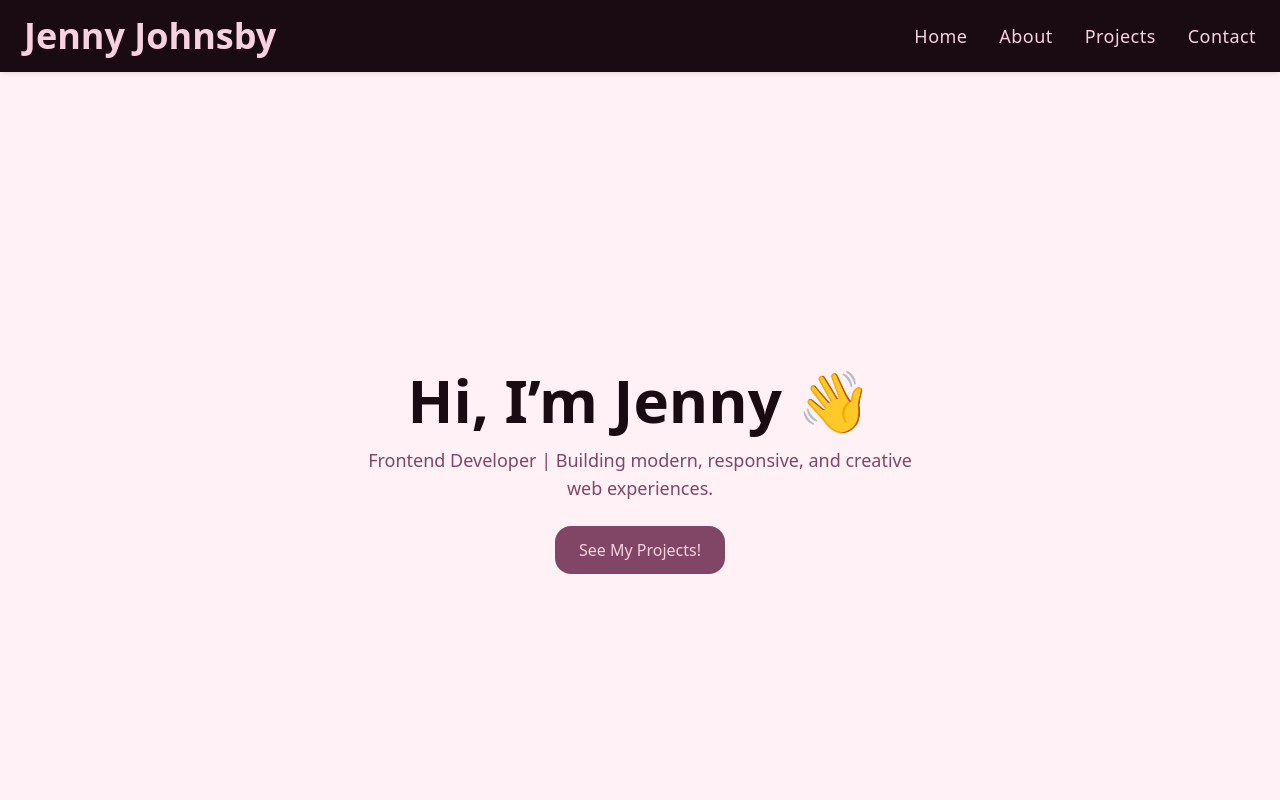
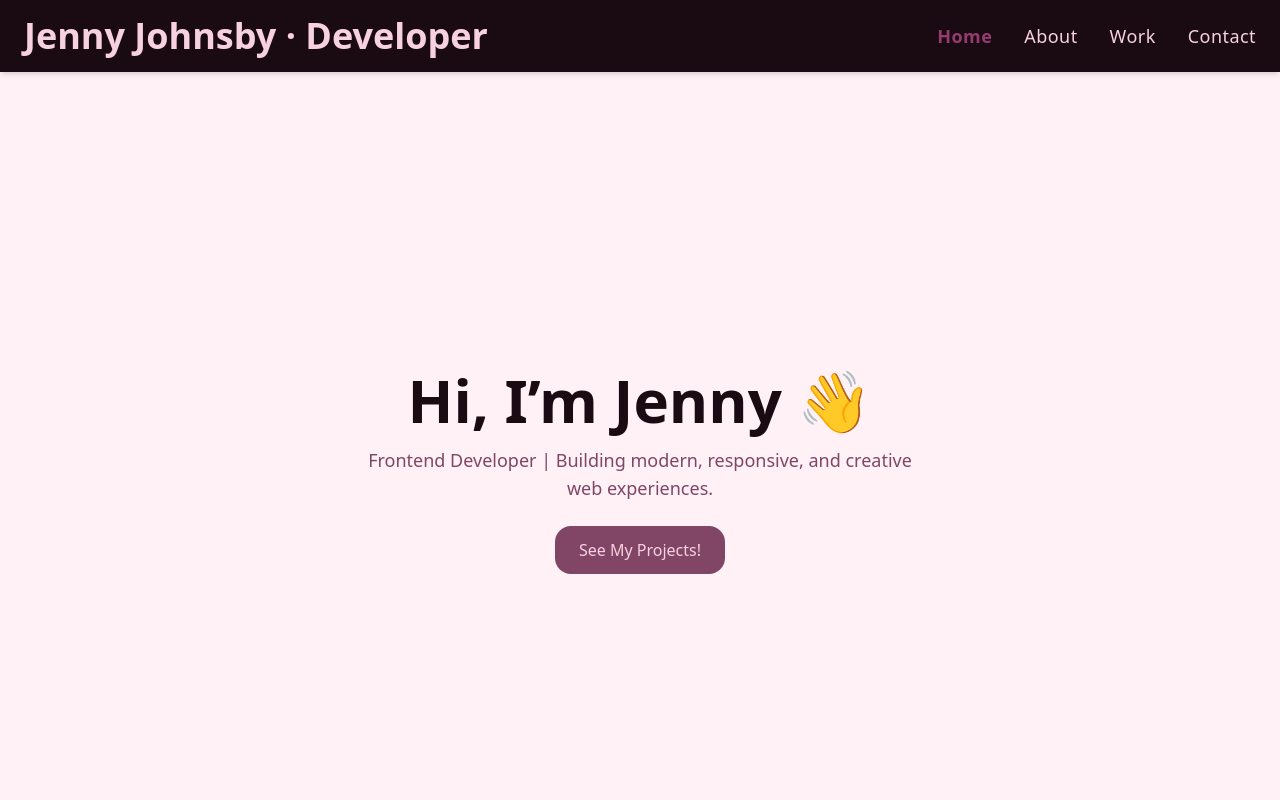
Before and after one commit to JennyJohnsby/Portfolio, a React (Vite) app: page / in a window 1280 px wide. Shown: the top 800 px of the page. Built offline with nearby package versions, Linux system fonts and the light colour scheme.

Commit message:
navbar component done

```diff
--- a/src/components/Navbar.tsx
+++ b/src/components/Navbar.tsx
@@ -1,28 +1,73 @@
-import { Link } from "react-router-dom";
+import { useState } from "react";
+import { Link, useLocation } from "react-router-dom";
+import { FaBars, FaTimes } from "react-icons/fa";
 
 export default function Navbar() {
+  const [isOpen, setIsOpen] = useState(false);
+  const location = useLocation();
+
+  const toggleMenu = () => setIsOpen(!isOpen);
+
+  const links = [
+    { to: "/", label: "Home" },
+    { to: "/about", label: "About" },
+    { to: "/projects", label: "Work" },
+    { to: "/contact", label: "Contact" },
+  ];
+
   return (
-    <nav className="bg-[var(--dark-purple)] text-[var(--light-pink)] px-6 py-4 flex flex-col sm:flex-row justify-between items-center shadow-md">
-      <Link
-        to="/"
-        className="text-3xl sm:text-4xl font-bold text-[var(--light-pink)] hover:text-[var(--pink)] transition"
-      >
-        Jenny Johnsby
-      </Link>
-      <div className="flex flex-col sm:flex-row sm:space-x-8 space-y-2 sm:space-y-0 mt-4 sm:mt-0 text-lg tracking-wide">
-        <Link to="/" className="hover:text-[var(--pink)] transition">
-          Home
+    <nav className="bg-[var(--dark-purple)] text-[var(--light-pink)] shadow-md px-6 py-4 relative">
+      <div className="flex justify-between items-center">
+        <Link
+          to="/"
+          className="text-3xl sm:text-4xl font-bold hover:text-[var(--pink)] transition"
+        >
+          Jenny Johnsby · Developer
         </Link>
-        <Link to="/about" className="hover:text-[var(--pink)] transition">
-          About
-        </Link>
-        <Link to="/projects" className="hover:text-[var(--pink)] transition">
-          Projects
-        </Link>
-        <Link to="/contact" className="hover:text-[var(--pink)] transition">
-          Contact
-        </Link>
+
+        <div className="hidden sm:flex space-x-8 text-lg tracking-wide">
+          {links.map((link) => (
+            <Link
+              key={link.to}
+              to={link.to}
+              className={`transition ${
+                location.pathname === link.to
+                  ? "text-[var(--pink)] font-semibold"
+                  : "hover:text-[var(--pink)]"
+              }`}
+            >
+              {link.label}
+            </Link>
+          ))}
+        </div>
+
+        <button
+          className="sm:hidden text-2xl focus:outline-none"
+          onClick={toggleMenu}
+          aria-label="Toggle navigation menu"
+        >
+          {isOpen ? <FaTimes /> : <FaBars />}
+        </button>
       </div>
+
+      {isOpen && (
+        <div className="sm:hidden flex flex-col space-y-4 mt-4 text-lg tracking-wide bg-[var(--dark-purple)] rounded-lg p-4 shadow-md animate-fade-in">
+          {links.map((link) => (
+            <Link
+              key={link.to}
+              to={link.to}
+              onClick={() => setIsOpen(false)}
+              className={`transition ${
+                location.pathname === link.to
+                  ? "text-[var(--pink)] font-semibold"
+                  : "hover:text-[var(--pink)]"
+              }`}
+            >
+              {link.label}
+            </Link>
+          ))}
+        </div>
+      )}
     </nav>
   );
 }
```
